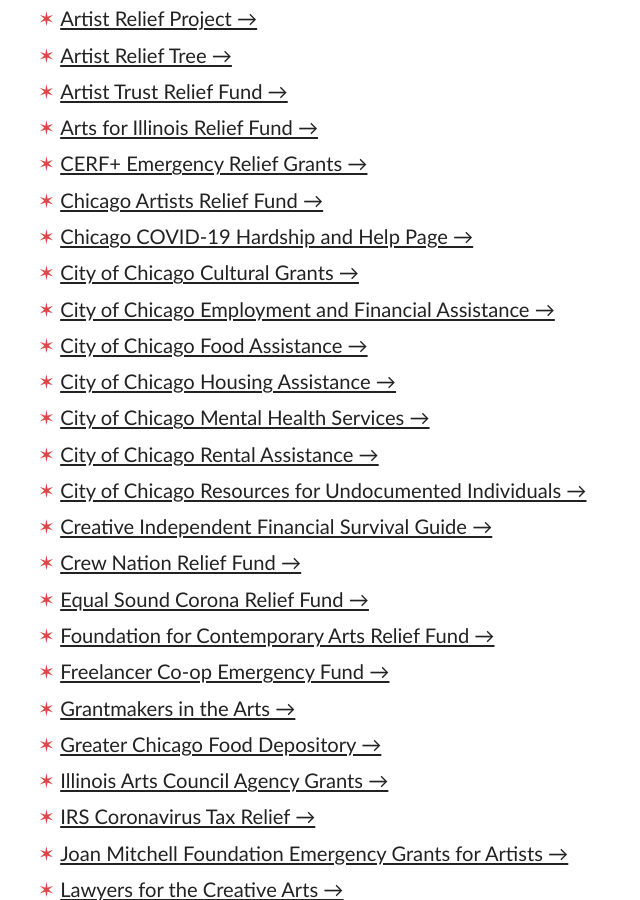
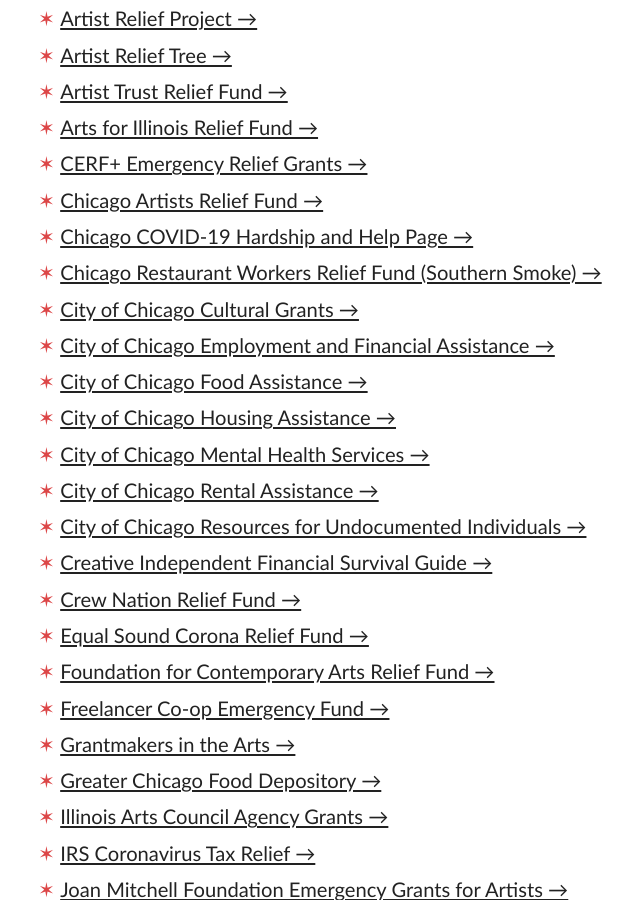
Before and after one commit to spencertweedy/chicagoservicerelief, a Jekyll site: the page built from resources.html, in a window 1280 px wide and 900 px high, scrolled down 424 px. Shown: the whole window, without its empty margins (282-922 px from the left). Built offline with Jekyll 4.4.1, drawn with Linux system fonts in a browser that asks for light colours.

Commit message:
add southern smoke fund

```diff
--- a/_data/establishments.yml
+++ b/_data/establishments.yml
@@ -2383,3 +2383,6 @@
 - title: Kingston Mines
   url: https://www.gofundme.com/f/save-kingston-mines
   type: bar
+- title: Chicago Restaurant Workers Relief Fund (Southern Smoke)
+  url: https://southernsmoke.org/chicago-relief-fund/
+  type: resource
```
